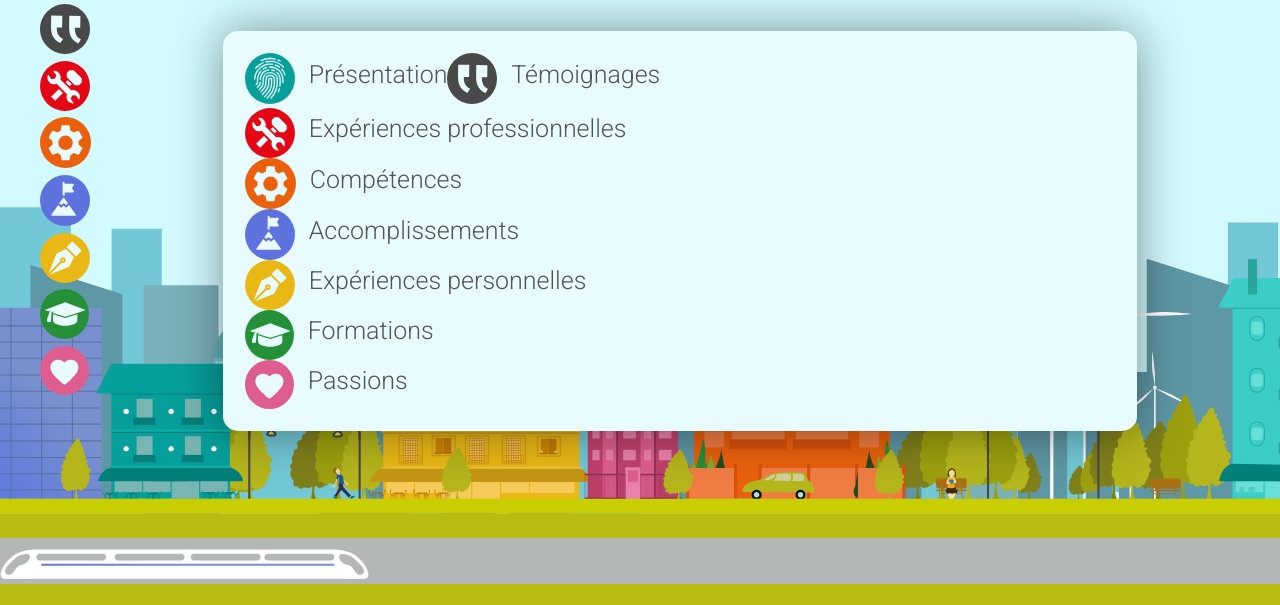
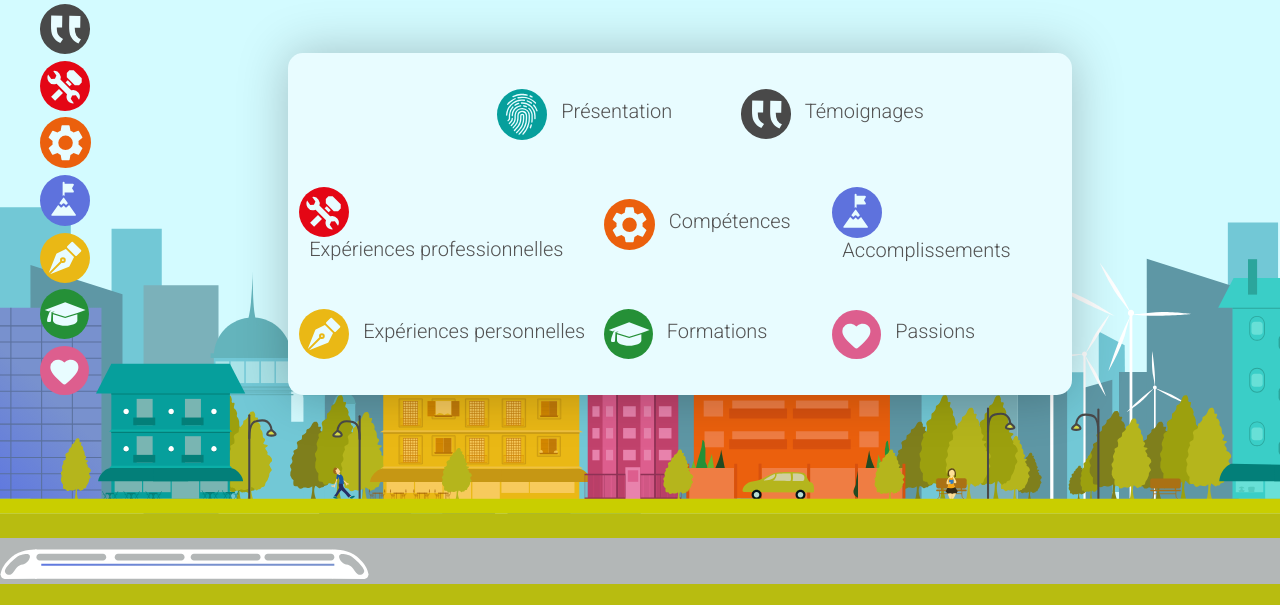
Before and after one commit to acoullandreau/cv_website, a plain HTML site: page index.html in a window 1280 px wide. Shown: the part 195-800 px from the top of the page. Drawn offline with Linux system fonts and the light colour scheme; a web font is replaced by a local one.

Commit message:
Added CSS grid for the navigation menu

```diff
--- a/index.html
+++ b/index.html
@@ -33,88 +33,57 @@
 					</div>
 
 					<div id="navigation-container">
-						<div id = "navigation" >
-							<div id="nav-first-row">
-								<div id="nav-presentation">
+						<div id = "navigation" class="GridWrapper">
+							<div id="nav-presentation" class="GridElemOne">
 								<a href="#"><img id="icon_presentation-img" class="IconWithText" src="./image_library/icon_presentation.svg" alt="Presentation"/></a>
 								<div class="FontSizeTitle TextWithIcon">
 									<a href="#">Présentation</a>
 								</div>
 							</div>
-								<div id="nav-temoignages">
+							<div id="nav-temoignages" class="GridElemTwo">
 								<a href="#"><img id="icon_temoignages-img" class="IconWithText" src="./image_library/icon_temoignages.svg" alt="Temoignages"/></a>
 								<div class="FontSizeTitle TextWithIcon">
 									<a href="#">Témoignages</a>
 								</div>
 							</div>
-							</div>
 
-							<div id="nav-second-row">
-								<div id="nav-pro-exp">
+							<div id="nav-pro-exp" class="GridElemThree">
 								<a href="#"><img id="icon_exp_pro-img" class="IconWithText" src="./image_library/icon_exp_pro.svg" alt="Professional-exp"/></a>
 								<div class="FontSizeTitle TextWithIcon">
 									<a href="#">Expériences professionnelles</a>
 								</div>
 							</div>
-								<div id="nav-skills">
+							<div id="nav-skills" class="GridElemFour">
 								<a href="#"><img id="icon_skills-img" class="IconWithText" src="./image_library/icon_skills.svg" alt="Skills"/></a>
 								<div class="FontSizeTitle TextWithIcon">
 									<a href="#">Compétences</a>
 								</div>
 							</div>
-								<div id="nav-achivements">
+							<div id="nav-achivements" class="GridElemFive">
 								<a href="#"><img id="icon_achievements-img" class="IconWithText" src="./image_library/icon_achievements.svg" alt="Achievements"/></a>
 								<div class="FontSizeTitle TextWithIcon">
 									<a href="#">Accomplissements</a>
 								</div>
 							</div>
 
-							</div>
-							<div id="nav-second-row">
-								<div id="nav-pers-exp">
+							<div id="nav-pers-exp" class="GridElemSix">
 								<a href="#"><img id="icon_exp_pers-img" class="IconWithText" src="./image_library/icon_exp_pers.svg" alt="Personal-exp"/></a>
 								<div class="FontSizeTitle TextWithIcon">
 									<a href="#">Expériences personnelles</a>
 								</div>
 							</div>
-								<div id="nav-education">
+							<div id="nav-education" class="GridElemSeven">
 								<a href="#"><img id="icon_education-img" class="IconWithText" src="./image_library/icon_education.svg" alt="Education"/></a>
 								<div class="FontSizeTitle TextWithIcon">
 									<a href="#">Formations</a>
 								</div>
 							</div>
-								<div id="nav-passions">
+							<div id="nav-passions" class="GridElemEight">
 								<a href="#"><img id="icon_passions-img" class="IconWithText" src="./image_library/icon_passions.svg" alt="Passions"/></a>
 								<div class="FontSizeTitle TextWithIcon">
 									<a href="#">Passions</a>
 								</div>
 							</div>
-							</div>
-
-	<!-- <ul>
-								<li>
-									<div id="nav-first-row">
-										<a href="#"><img id="icon_presentation-img" src="./image_library/icon_presentation.svg" alt="Presentation"/>Présentation</a>
-										<a href="#"><img id="icon_temoignages-img" src="./image_library/icon_temoignages.svg" alt="Temoignages"/>Témoignages</a>
-									</div>
-								</li>
-								<li>
-									<div id="nav-second-row">
-										<a href="#"><img id="icon_exp_pro-img" src="./image_library/icon_exp_pro.svg" alt="Professional-exp"/>Expériences professionnelles</a>
-										<a href="#"><img id="icon_skills-img" src="./image_library/icon_skills.svg" alt="Skills"/>Compétences</a>
-										<a href="#"><img id="icon_achievements-img" src="./image_library/icon_achievements.svg" alt="Achievements"/>Accomplissements</a>
-									</div>
-								</li>
-								<li>
-									<div id="nav-second-row">
-										<a href="#"><img id="icon_exp_pers-img" src="./image_library/icon_exp_pers.svg" alt="Personal-exp"/>Expériences personnelles</a>
-										<a href="#"><img id="icon_education-img" src="./image_library/icon_education.svg" alt="Education"/>Formations</a>
-										<a href="#"><img id="icon_passions-img" src="./image_library/icon_passions.svg" alt="Passions"/>Passions</a>
-									</div>
-								</li>
-							</ul> -->
-
-
 						</div>
 					</div>
 				</div>
@@ -126,7 +95,7 @@
 				<div id="top-nav-bar">
 					<a href="#"><img id="icon_home-img" src="./image_library/icon_home.svg" alt="Home"/></a>
 					<div id="contact">
-						<a href="#"><img id="icon_contact-img" class="IconWithText" src="./image_library/icon_contact.svg" alt="Contact"/></a>
+						<a href="#"><img id="icon_contact-img" src="./image_library/icon_contact.svg" alt="Contact"/></a>
 						<div id="contact-text" class="Bold TextWithIcon">
 							<a href="#">Contactez-moi !</a>
 						</div>
--- a/styles.css
+++ b/styles.css
@@ -47,11 +47,10 @@ body {
 }
 
 .FontSizeTitle {
-	font-size: 25px;
+	font-size: 2.5vh;
 }
 
 .TextWithIcon {
-	margin:auto;
 	display: inline-block;
 	padding-left: 10px;
 }
@@ -132,6 +131,72 @@ li {
 
 /*Specific to main page*/
 
+.GridWrapper {
+	display: grid;
+	grid-template-columns: repeat(2, 20%) repeat(4, 15%);
+  	grid-template-rows: repeat(3, 100px);
+  	grid-row-gap: 10px;
+  	justify-content: center;
+}
+
+.GridElemOne {
+	grid-column: 2 / span 2;
+  	grid-row-start: 1;
+  	justify-self:center;
+  	align-self: center;
+}
+
+.GridElemTwo {
+	grid-column: 4 / span 2;
+  	grid-row-start: 1;
+  	justify-self:center;
+  	align-self: center;
+}
+
+.GridElemThree {
+	grid-column: 1 / span 2;
+  	grid-row-start: 2;
+  	justify-self:start;
+  	align-self: center;
+}
+
+.GridElemFour {
+	grid-column: 3 / span 2;
+  	grid-row-start: 2;
+  	justify-self:start;
+  	align-self: center;
+}
+
+.GridElemFive {
+	grid-column: 5 / span 2;
+  	grid-row-start: 2;
+  	justify-self:start;
+  	align-self: center;
+}
+
+.GridElemSix {
+	grid-column: 1 / span 2;
+  	grid-row-start: 3;
+  	justify-self:start;
+  	align-self: center;
+}
+
+.GridElemSeven {
+	grid-column: 3 / span 2;
+  	grid-row-start: 3;
+  	justify-self:start;
+  	align-self: center;
+}
+
+.GridElemEight {
+	grid-column: 5 / span 2;
+	grid-row-start: 3;
+  	justify-self:start;
+  	align-self: center;
+}
+
+
+
 #content-container {
 	position: absolute;
 	top: 10%;
@@ -147,26 +212,14 @@ li {
 }
 
 #navigation-container {
-	margin-top: 5%;
+	margin-top: 7%;
 	margin-left: auto;
     margin-right: auto;
-	padding:2%;
-	width: 80%;
+	padding:1%;
+	width: 70%;
 	background-color:#E8FCFF;
 	border-radius: 15px;
-	filter: drop-shadow(0px 0px 25px rgba(0, 0, 0, 0.424));
-}
-
-#nav-first-row {
-	display: inline-block;
-}
-
-#nav-presentation {
-	float: left;
-}
-
-#nav-temoignages {
-	float: right;
+	filter: drop-shadow(0px 0px 25px rgba(0, 0, 0, 0.24));
 }
 
 #Alexina-titre p {
```
Lines whose indentation alone changed are shown as unchanged.
